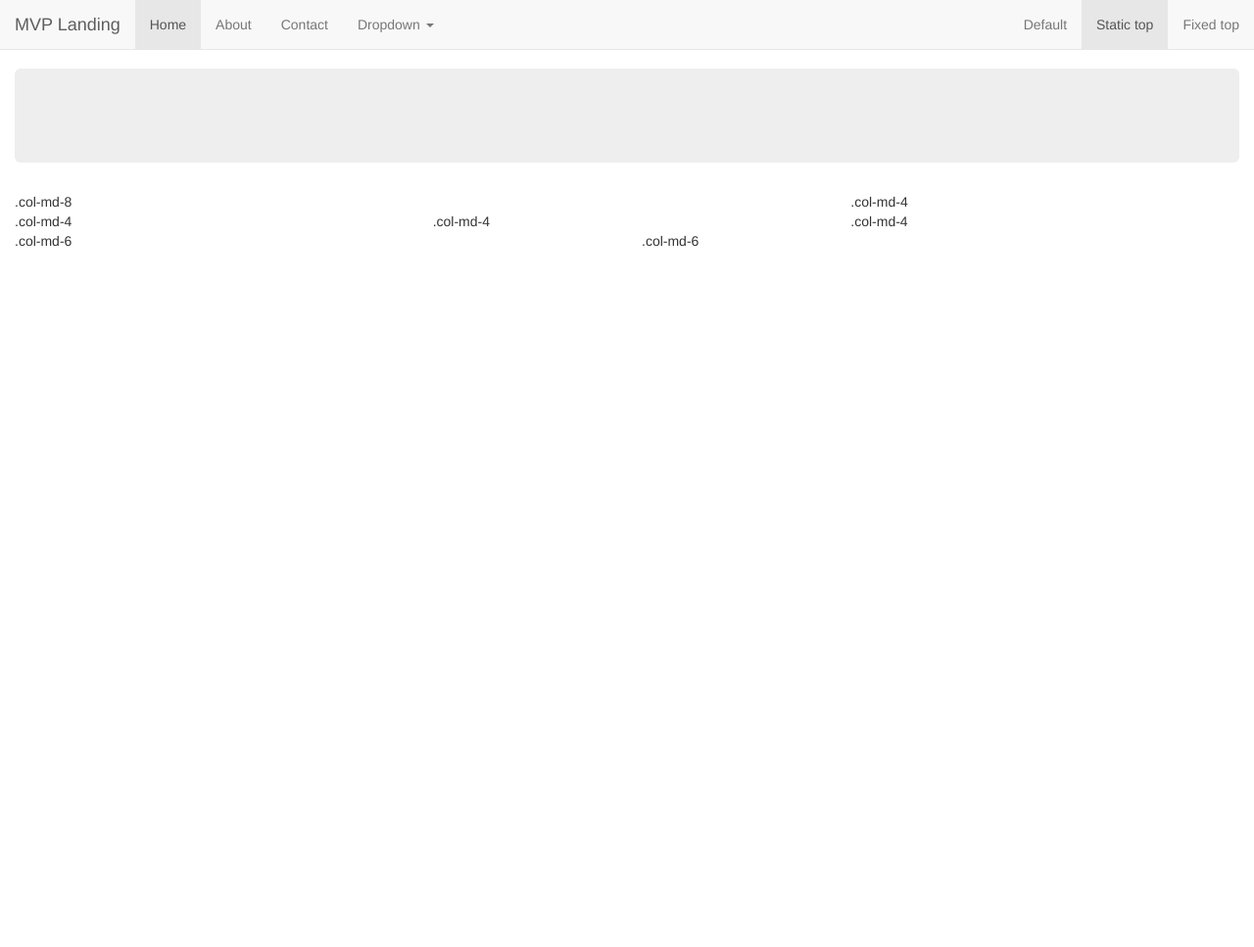
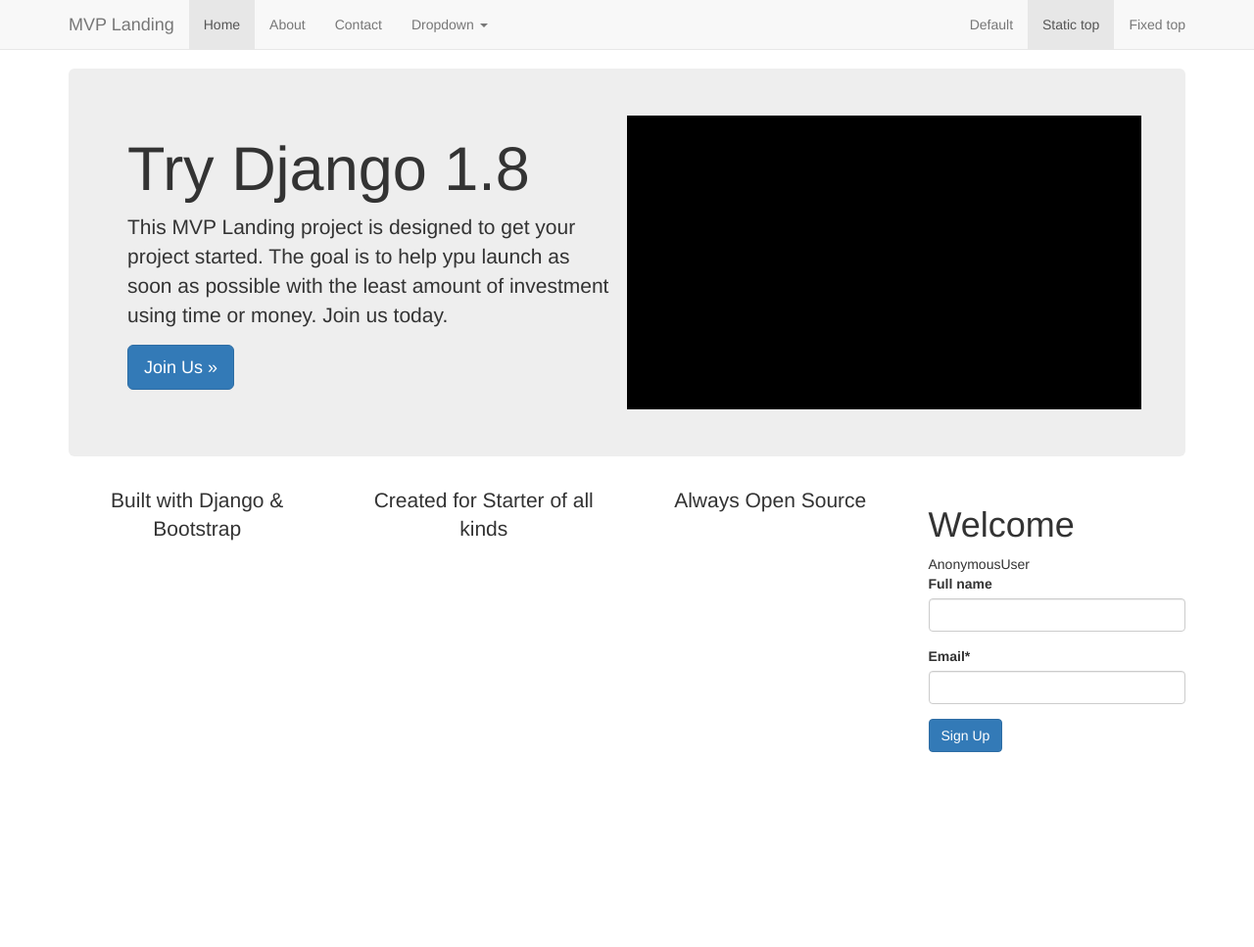
Before and after one commit to QianZhou/Django-project, a Django app: page / in a window 1280 px wide. Shown: the top 967 px of the page at 98% size. Run offline with Django 3.2, Linux system fonts and the light colour scheme; some libraries are stand-ins or nearby versions.

Commit message:
style MVP page

```diff
--- a/trydjango18/src/newsletter/views.py
+++ b/trydjango18/src/newsletter/views.py
@@ -40,7 +40,7 @@ def home(request):
         context={
         "title":"Thank you"
         }
-    return render(request,"example_fluid.html",context)
+    return render(request,"home.html",context)
 
 def contact(request):
     form =ContactForm(request.POST or None)
--- a/trydjango18/src/static_in_pro/our_static/css/navbar-static-top.css
+++ b/trydjango18/src/static_in_pro/our_static/css/navbar-static-top.css
@@ -1,7 +1,11 @@
 body {
-  min-height: 2000px;
+    min-height: 2000px;
 }
 
 .navbar-static-top {
-  margin-bottom: 19px;
+    margin-bottom: 19px;
 }
+
+.text-align-center {
+    text-align: center;
+}
--- a/trydjango18/src/templates/base.html
+++ b/trydjango18/src/templates/base.html
@@ -21,7 +21,7 @@
 
     {#verbatim#} {%include 'navbar.html'%} {#endverbatim#}
 
-    <div class="container-fluid">
+    <div class="container">
         {%block junmotron%}
         <div class="jumbotron">
             {%block junmotron_content%} {%endblock%}
--- a/trydjango18/src/templates/home.html
+++ b/trydjango18/src/templates/home.html
@@ -3,15 +3,32 @@
 
 <!-- Main component for a primary marketing message or call to action -->
 {%block junmotron_content%}
-<h1>Navbar example</h1>
-<p>This example is a quick exercise to illustrate how the default, static and fixed to top navbar work. It includes the responsive CSS and HTML, so it also adapts to your viewport and device.</p>
-<p>To see the difference between static and fixed top navbars, just scroll.</p>
-<p>
-    <a class="btn btn-lg btn-primary" href="../../components/#navbar" role="button">View navbar docs &raquo;</a>
-</p>
+<div class="row">
+    <div class="col-sm-6">
+        <h1>Try Django 1.8</h1>
+        <p>This MVP Landing project is designed to get your project started. The goal is to help ypu launch as soon as possible with the least amount of investment using time or money. Join us today.</p>
+        <p>
+            <a class="btn btn-lg btn-primary" href="" role="button">Join Us &raquo;</a>
+        </p>
+    </div>
+    <div class="col-sm-6" style="background-color:black; height:300px">
+
+
+
+    </div>
+</div>
 {%endblock%} {%block content%}
 <div class="row">
-    <div class="col-sm-6 col-md-3">
+    <div class="col-sm-3">
+        <p class="lead text-align-center">Built with Django &amp; Bootstrap</p>
+    </div>
+    <div class="col-sm-3 text-align-center">
+        <p class="lead">Created for Starter of all kinds</p>
+    </div>
+    <div class="col-sm-3 text-align-center">
+        <p class="lead">Always Open Source</p>
+    </div>
+    <div class="col-sm-3 pull-right">
         <h1>{{title}}</h1> {{request.user}}
 
         <form method="post" action="">{% csrf_token %} {{form|crispy }}
--- a/trydjango18/src/templates/navbar.html
+++ b/trydjango18/src/templates/navbar.html
@@ -1,6 +1,6 @@
 <!-- Static navbar -->
 <nav class="navbar navbar-default navbar-static-top">
-    <div class="container-fluid">
+    <div class="container">
         <div class="navbar-header">
             <button type="button" class="navbar-toggle collapsed" data-toggle="collapse" data-target="#navbar" aria-expanded="false" aria-controls="navbar">
                 <span class="sr-only">Toggle navigation</span>
```
Also changed, not shown: 2 other files.
